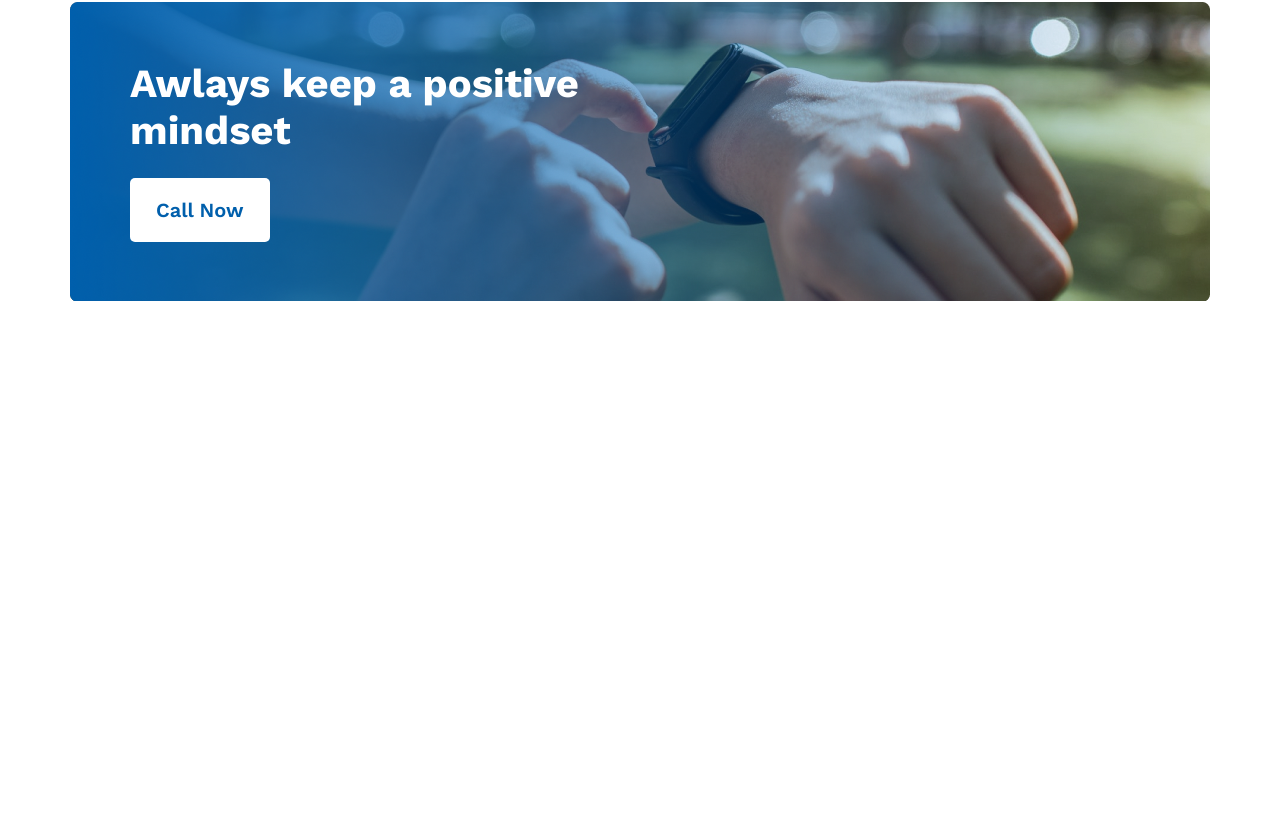
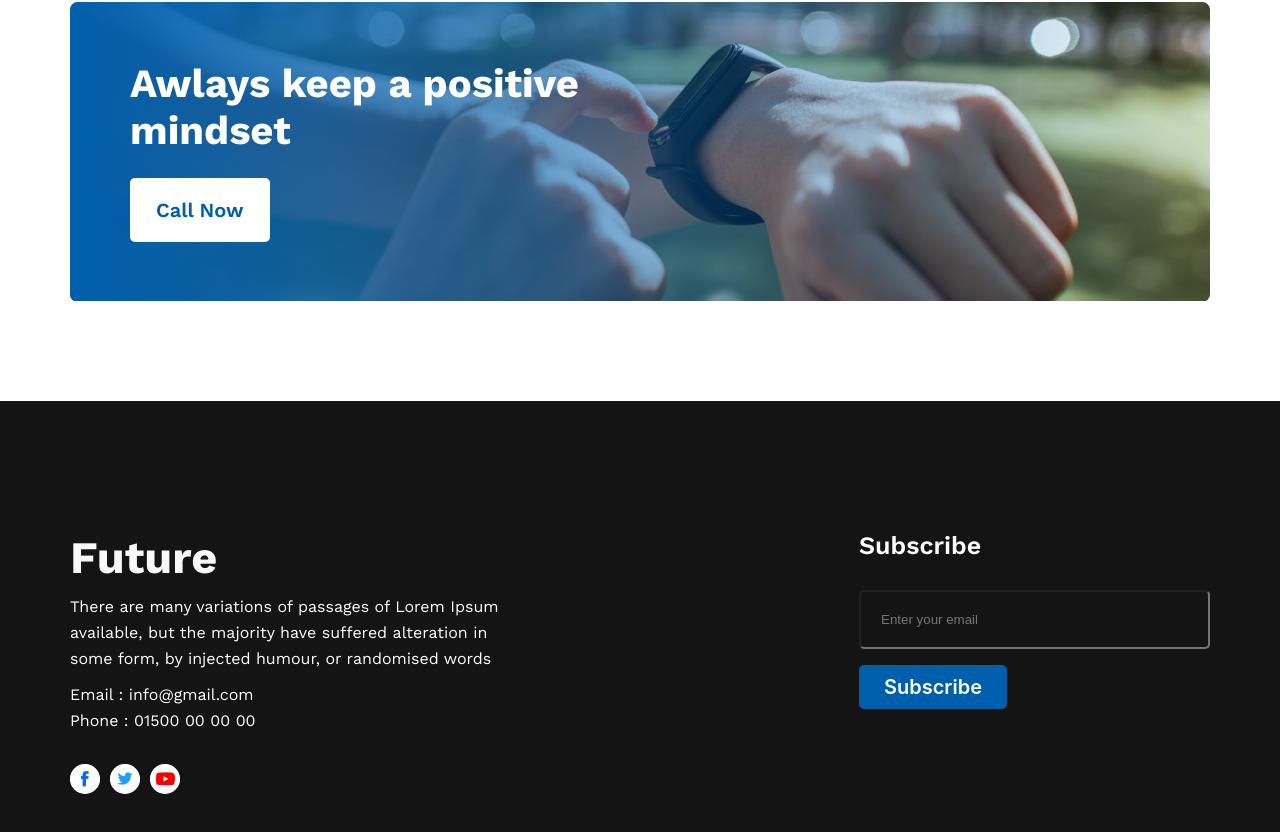
Before and after one commit to sharif-ahmed/new_year_new_me.github.io, a plain HTML site: page index.html in a window 1280 px wide. Shown: the part 2113-2945 px from the top of the page. Before the commit the page ends 2514 px from the top, so only its background shows below. Drawn offline with nearby package versions, Linux system fonts and the light colour scheme.

Commit message:
footer design completed

```diff
--- a/css/style.css
+++ b/css/style.css
@@ -162,3 +162,73 @@ li {
     font-weight: 700;
     margin-bottom: 24px;
 }
+
+.footer-area {
+    background: #151414;
+    padding: 130px 0;
+}
+
+.footer-wrapper {
+    display: flex;
+    color: #fff;
+    gap: 350px;
+}
+
+.footer-col-left {}
+
+.footer-col-left h2 {
+    color: #F8F8F8;
+    font-size: 45px;
+    font-weight: 700;
+}
+
+.footer-col-left p {
+    color: #FFF;
+    font-size: 16px;
+    font-weight: 400;
+    line-height: 26px;
+}
+
+.footer-col-desc {
+    margin: 10px 0;
+}
+
+.social-links {
+    display: flex;
+    margin-top: 30px;
+}
+
+.social-links img {
+    width: 30px;
+    height: 30px;
+    background: #fff;
+    border-radius: 30px;
+    margin-right: 10px;
+}
+
+.footer-col-right h4 {
+    color: #FFF;
+    font-size: 25px;
+    font-weight: 600;
+    margin-bottom: 30px;
+}
+
+
+.footer-col-right input[type="email"] {
+    padding: 20px 150px 20px 20px;
+    background-color: #151414;
+    color: #F3F3F3;
+    border-radius: 5px;
+    margin-bottom: 16px;
+    display: block;
+}
+
+.subscribe-btn {
+    padding: 10px 25px;
+    background: #005FAC;
+    color: #fff;
+    border: 0;
+    font-family: Inter;
+    font-size: 20px;
+    font-weight: 600;
+}
--- a/index.html
+++ b/index.html
@@ -87,7 +87,28 @@
             </div>
         </section>
     </main>
-    <footer></footer>
+    <footer class="footer-area">
+        <div class="container">
+            <div class="footer-wrapper">
+                <div class="footer-col-left">
+                    <h2>Future</h2>
+                    <p class="footer-col-desc">There are many variations of passages of Lorem Ipsum available, but the majority have suffered alteration in some form, by injected humour, or randomised words</p>
+                    <p >Email : info@gmail.com</p>
+                    <p>Phone : 01500 00 00 00</p>
+                    <div class="social-links">
+                        <img src="img/icons/fb.png" alt="">
+                        <img src="img/icons/twitter.png" alt="">
+                        <img src="img/icons/youtube.png" alt="">
+                    </div>
+                </div>
+                <div class="footer-col-right">
+                    <h4>Subscribe</h4>
+                    <input type="email" placeholder="Enter your email">
+                    <input class="btn subscribe-btn" type="submit" value="Subscribe">
+                </div>
+            </div>
+        </div>
+    </footer>
 </body>
 
 </html>
```
